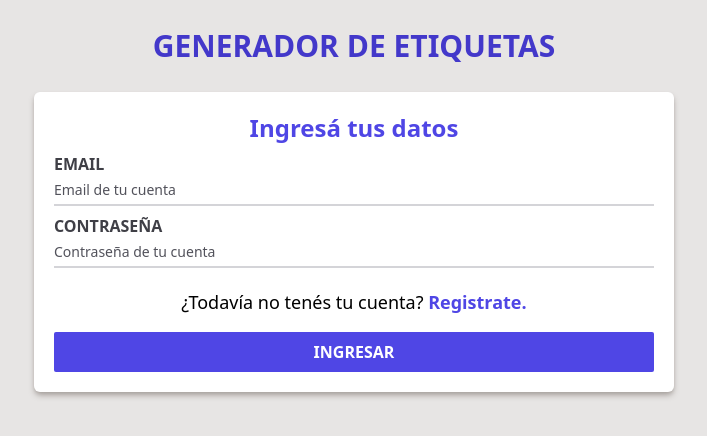
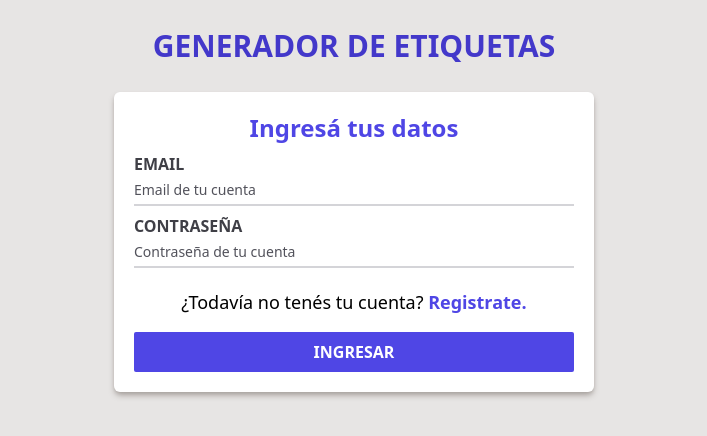
Before and after one commit to mamolina01/generador-etiquetas, a React (Vite) app: page /auth/login in a window 1280 px wide. Shown: the top 436 px of the page, without its empty margins (286-993 px from the left). Built offline with nearby package versions, Linux system fonts and the light colour scheme.

Commit message:
update sizes and gitignore

```diff
--- a/src/auth/pages/AuthLogin/AuthLogin.jsx
+++ b/src/auth/pages/AuthLogin/AuthLogin.jsx
@@ -26,7 +26,7 @@ export const AuthLogin = () => {
 	};
 	return (
 		<>
-			<div className="w-full mx-auto p-5 mt-5 flex flex-col gap-2 bg-white rounded-md shadow-md shadow-stone-400">
+			<div className="w-full sm:w-9/12 mx-auto p-5 mt-5 flex flex-col gap-2 bg-white rounded-md shadow-md shadow-stone-400">
 				<h3 className="text-center  font-semibold text-indigo-600 text-2xl">
 					Ingresá tus datos
 				</h3>
--- a/src/auth/pages/AuthRegister/AuthRegister.jsx
+++ b/src/auth/pages/AuthRegister/AuthRegister.jsx
@@ -31,7 +31,7 @@ export const AuthRegister = () => {
 	};
 	return (
 		<>
-			<div className="w-full mx-auto p-5 mt-5 flex flex-col gap-3 bg-white rounded-md shadow-md shadow-stone-400">
+			<div className="w-full sm:w-9/12 mx-auto p-5 mt-5 flex flex-col gap-3 bg-white rounded-md shadow-md shadow-stone-400">
 				<h3 className="text-center  font-semibold text-indigo-600 text-2xl">
 					Registrate
 				</h3>
```
Also changed, not shown: 1 other file (tests, documents, lock files or other folders).
